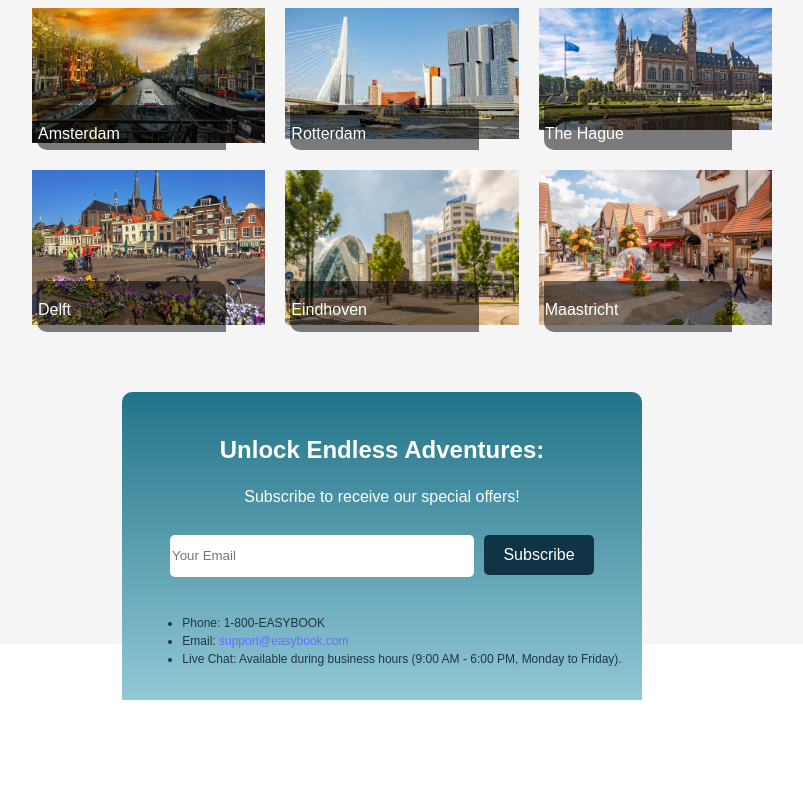
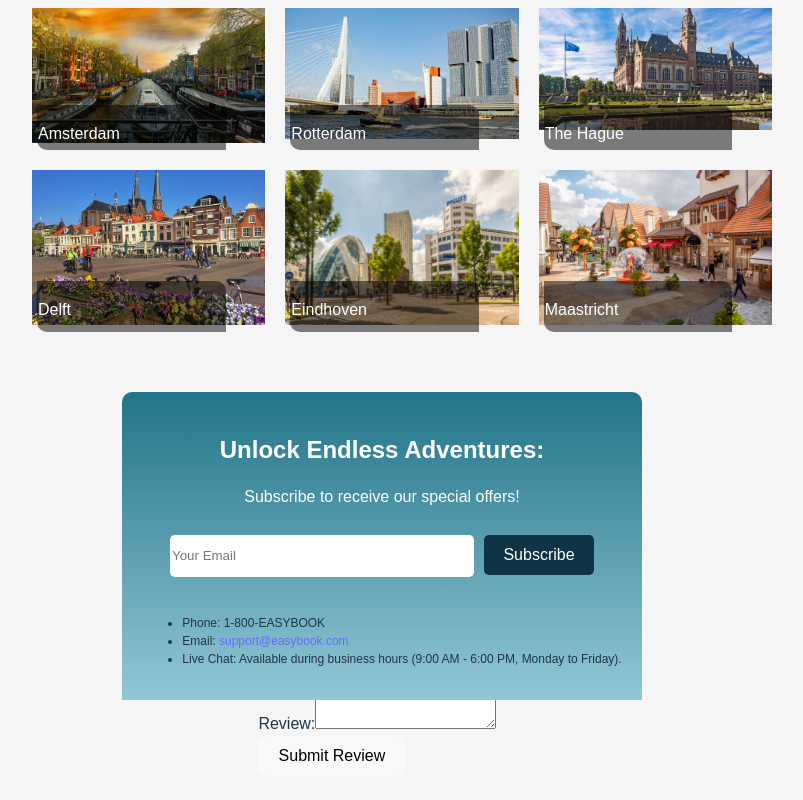
Before and after one commit to CaminelZen/hotel_bookingUI, a React (Vite) app in the folder react-project/: page / in a window 1280 px wide. Shown: the part 1103-1903 px from the top of the page, without its empty margins (322-1125 px from the left). Before the commit the page ends 1803 px from the top, so only its background shows below. Built offline with nearby package versions, Linux system fonts and the light colour scheme; no server answers.

Commit message:
ReviewBox
Review box is created. but i dont know where to display it yet. I didnt work on the styling yet.

```diff
--- a/react-project/src/App.jsx
+++ b/react-project/src/App.jsx
@@ -11,6 +11,7 @@ import MailList from './Components/Footer/MailList';
 import Results from './Components/Results/Results';
 import SearchBar from './Components/SearchBar/SearchBar';
 import Home from './Components/Home/Home';
+import ReviewBox from './Components/Review/ReviewBox';
 
 
 
@@ -21,6 +22,8 @@ export default function App() {
   const [isLoggedIn, setIsLoggedIn] = useState(false);
   const [username, setUsername] = useState('');
   const [searchResults, setSearchResults] = useState([]);
+
+
 
   const handleLogout = () => {
     setIsLoggedIn(false);
@@ -78,6 +81,7 @@ export default function App() {
       {renderContent()}
 
       <MailList />
+      <ReviewBox/>
     </div>
     {showLogIn && <LogIn setShowLogIn={setShowLogIn} setShowSignUp={setShowSignUp} setIsLoggedIn={setIsLoggedIn} setUsername={setUsername} />}
     {showSignUp && <SignUp setShowSignUp={setShowSignUp} setShowLogIn={setShowLogIn} />}
--- a/react-project/src/Components/Results/Results.jsx
+++ b/react-project/src/Components/Results/Results.jsx
@@ -83,7 +83,7 @@ const Results = ({ searchResults }) => {
               <div className="HotelInfo">
                 <p><span className="Title">Room Number:</span> {results.room_number}</p>
                 <p><span className="Title">Bed Size:</span> {results.bed_size}</p>
-                <p><span className="Title">Price:</span> {results.price}</p>
+                <p><span className="Title">Price:</span> €  {results.price}</p>
                 <p><span className="Title">Availability:</span> {results.available ? 'Available' : 'Not Available'}</p>
               </div>
               <div className="ReviewsContainer">
--- /dev/null
+++ b/react-project/src/Components/Review/ReviewBox.jsx
@@ -0,0 +1,60 @@
+import PropTypes from 'prop-types';
+import { useState } from 'react';
+
+const ReviewBox = () => {
+  const [userId, setUserId] = useState('');
+  const [text, setText] = useState('');
+  const [hotelId, setHotelId] = useState('')
+
+  const handleSubmit = async (e) => {
+    e.preventDefault();
+    try {
+      const requestOptions = {
+        method: 'POST',
+        headers: { 'Content-Type': 'application/json' },
+        body: JSON.stringify({ hotel_id: hotelId, text: text, user_id: userId })
+      };
+
+      const response = await fetch('http://127.0.0.1:8000/reviews', requestOptions);
+      const data = await response.json();
+      console.log(data);
+
+      if (response.ok) {
+        // Optionally, handle successful submission (e.g., display a success message)
+        console.log('Review submitted successfully');
+      } else {
+        // Handle error response from backend
+        console.error('Failed to submit review');
+      }
+    } catch (error) {
+      console.error('Error:', error);
+    }
+  };
+
+  return (
+    <div className="review-box">
+      <h3>Write a Review</h3>
+      <form onSubmit={handleSubmit}>
+        <div>
+          <label htmlFor="user_id">User ID:</label>
+          <input type="text" id="user_id" value={userId} onChange={(e) => setUserId(e.target.value)} />
+        </div>
+        <div>
+          <label htmlFor="hotel_id">Hotel ID:</label>
+          <input type="number" id="hotel_id" value={hotelId} onChange={(e) => setHotelId(e.target.value)}/>
+        </div>
+        <div>
+          <label htmlFor="text">Review:</label>
+          <textarea id="text" value={text} onChange={(e) => setText(e.target.value)} />
+        </div>
+        <button type="submit">Submit Review</button>
+      </form>
+    </div>
+  );
+};
+
+ReviewBox.propTypes = {
+  hotelId: PropTypes.number.isRequired,
+};
+
+export default ReviewBox;
```
Also changed, not shown: react-project/public/157682893.jpg (added), react-project/public/Room7.jpg (added).
